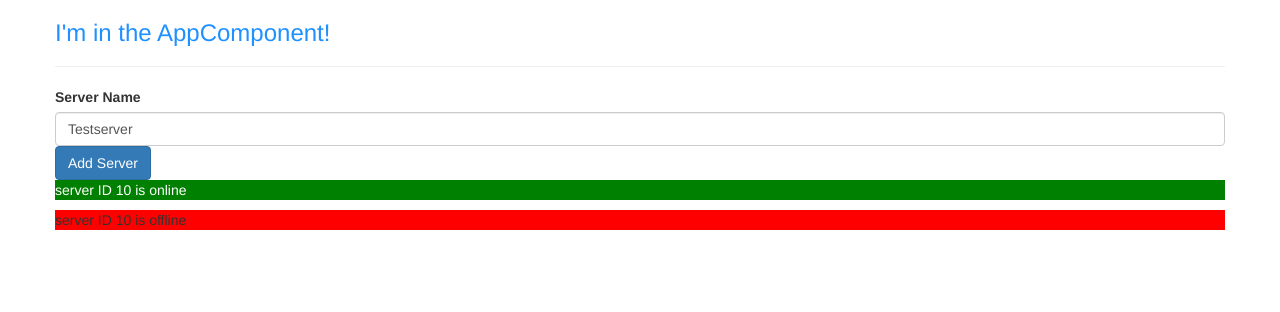
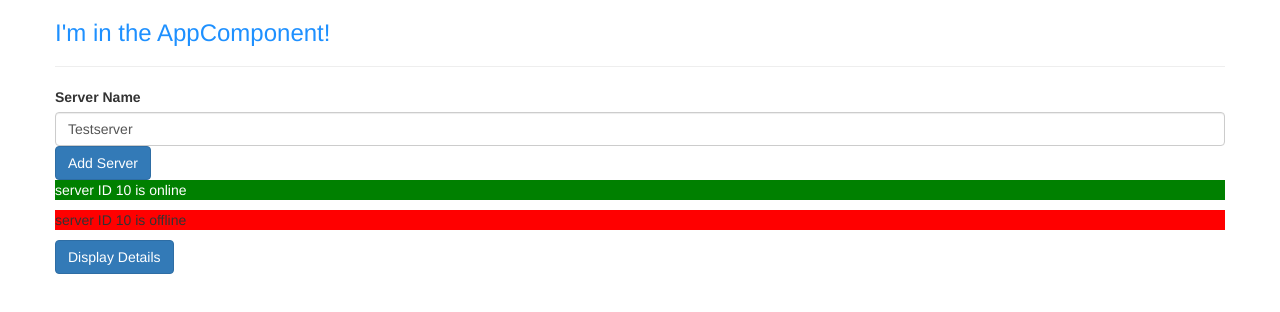
Before and after one commit to bu99ins/ng-first-app, an Angular app: page / in a window 1280 px wide. Shown: the top 312 px of the page. Built offline with nearby package versions, Linux system fonts and the light colour scheme.

Commit message:
add a button which says 'Display Details'

```diff
--- a/src/app/servers/servers.component.html
+++ b/src/app/servers/servers.component.html
@@ -18,3 +18,7 @@
 <!-- <p>{{ serverCreationStatus }}</p> -->
 <p *ngIf="serverCreated">Server was created, server name is {{ serverName }}</p>
 <app-server *ngFor="let server of servers"></app-server>
+
+<button
+    class="btn btn-primary"
+    (click)="onCreateServer()">Display Details</button>
```
